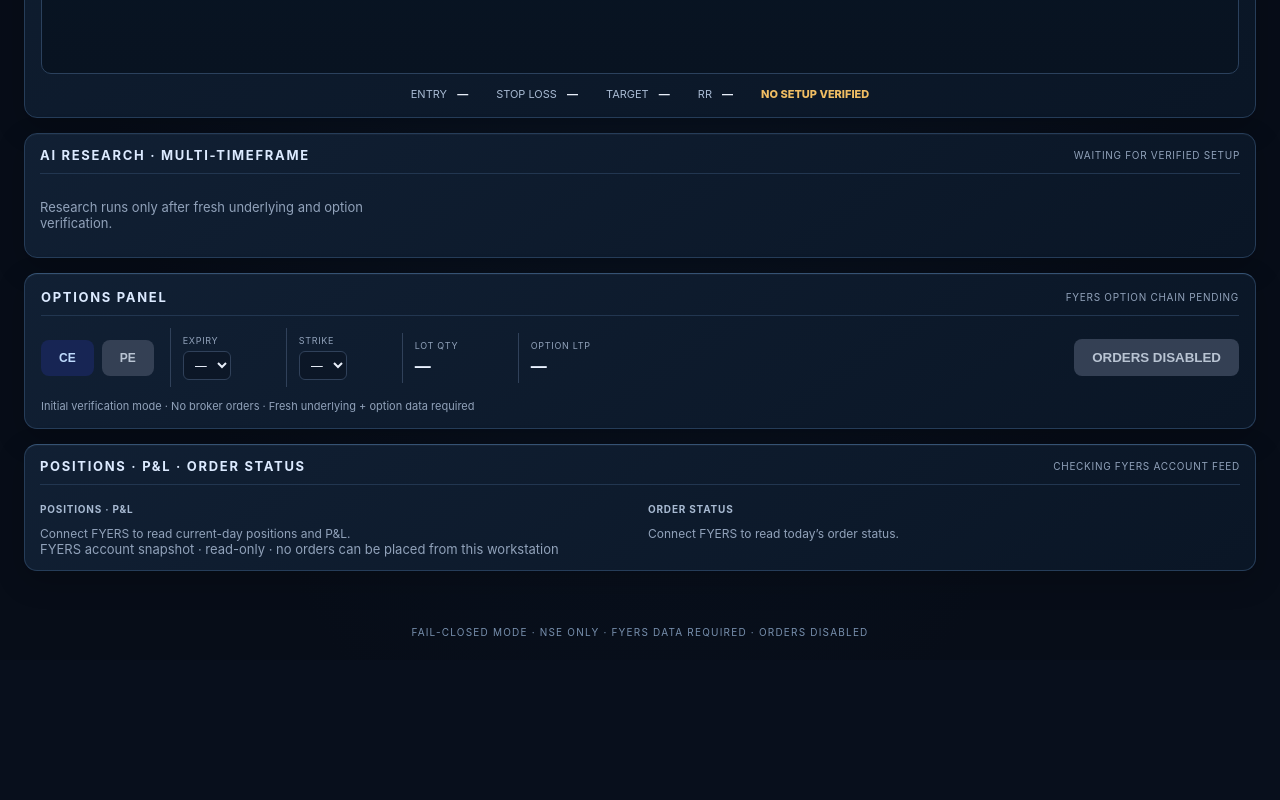
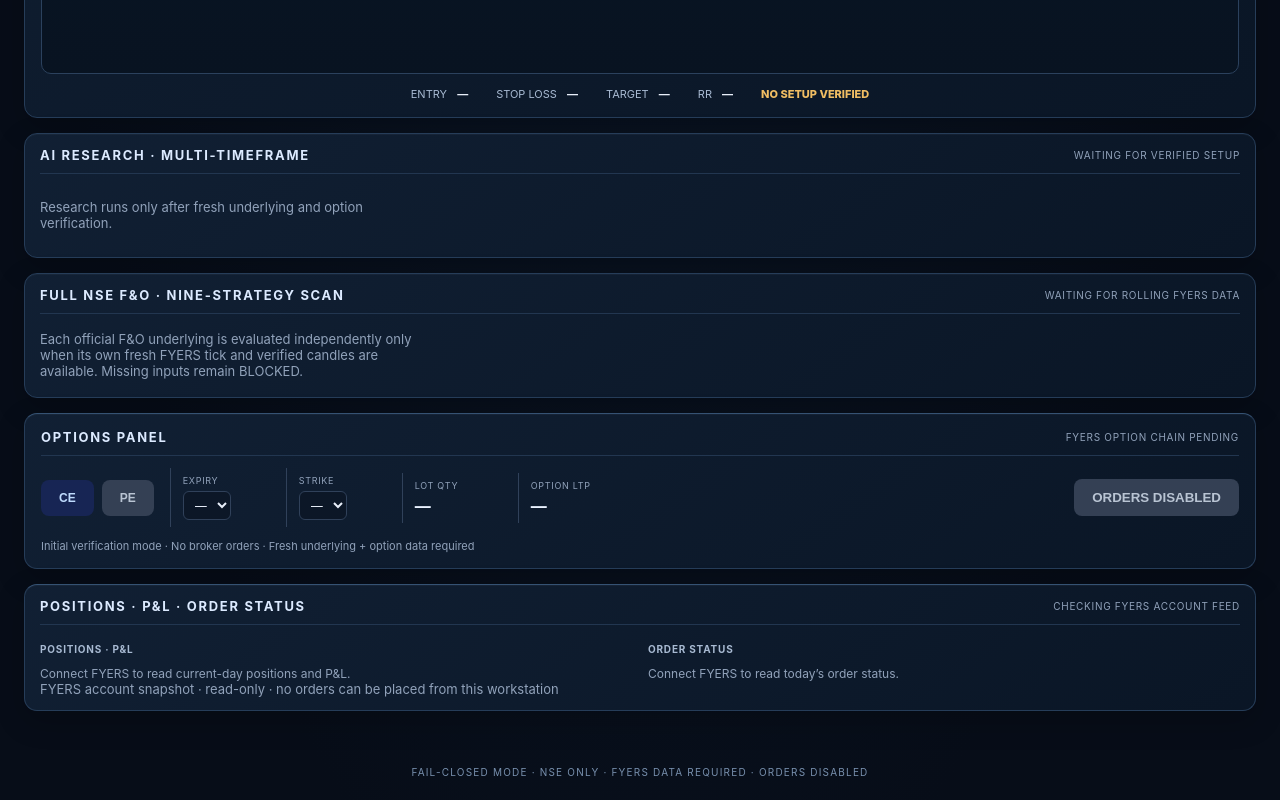
Before and after one commit to dongardivegajananvp-art/Upgrade-AI-Pro-, a website: page public/index.html in a window 1280 px wide. Shown: the part 969-1769 px from the top of the page. Before the commit the page ends 1629 px from the top, so only its background shows below. Drawn offline with Linux system fonts and the light colour scheme; no server answers.

Commit message:
Add full F&O universe strategy leaderboard panel

```diff
--- a/public/index.html
+++ b/public/index.html
@@ -41,6 +41,11 @@
     <div id="research-results" class="research-results"><div class="empty-inline">Research runs only after fresh underlying and option verification.</div></div>
   </section>
 
+  <section class="panel research">
+    <div class="section-heading"><h2>FULL NSE F&O · NINE-STRATEGY SCAN</h2><small id="universe-scan-status">WAITING FOR ROLLING FYERS DATA</small></div>
+    <div id="universe-scan-results" class="research-results"><div class="empty-inline">Each official F&O underlying is evaluated independently only when its own fresh FYERS tick and verified candles are available. Missing inputs remain BLOCKED.</div></div>
+  </section>
+
   <section class="panel options">
     <div class="section-heading"><h2>OPTIONS PANEL</h2><small id="option-status">FYERS OPTION CHAIN PENDING</small></div>
     <div class="option-row">
```
